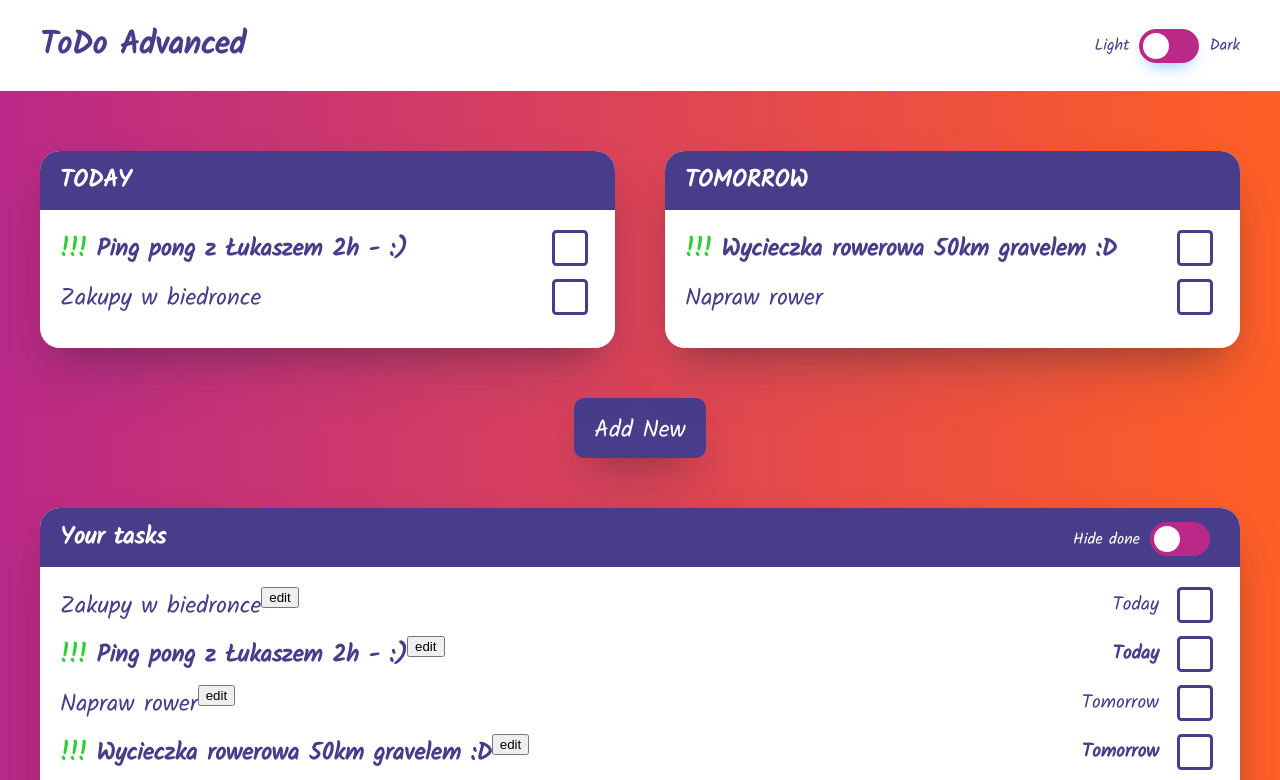
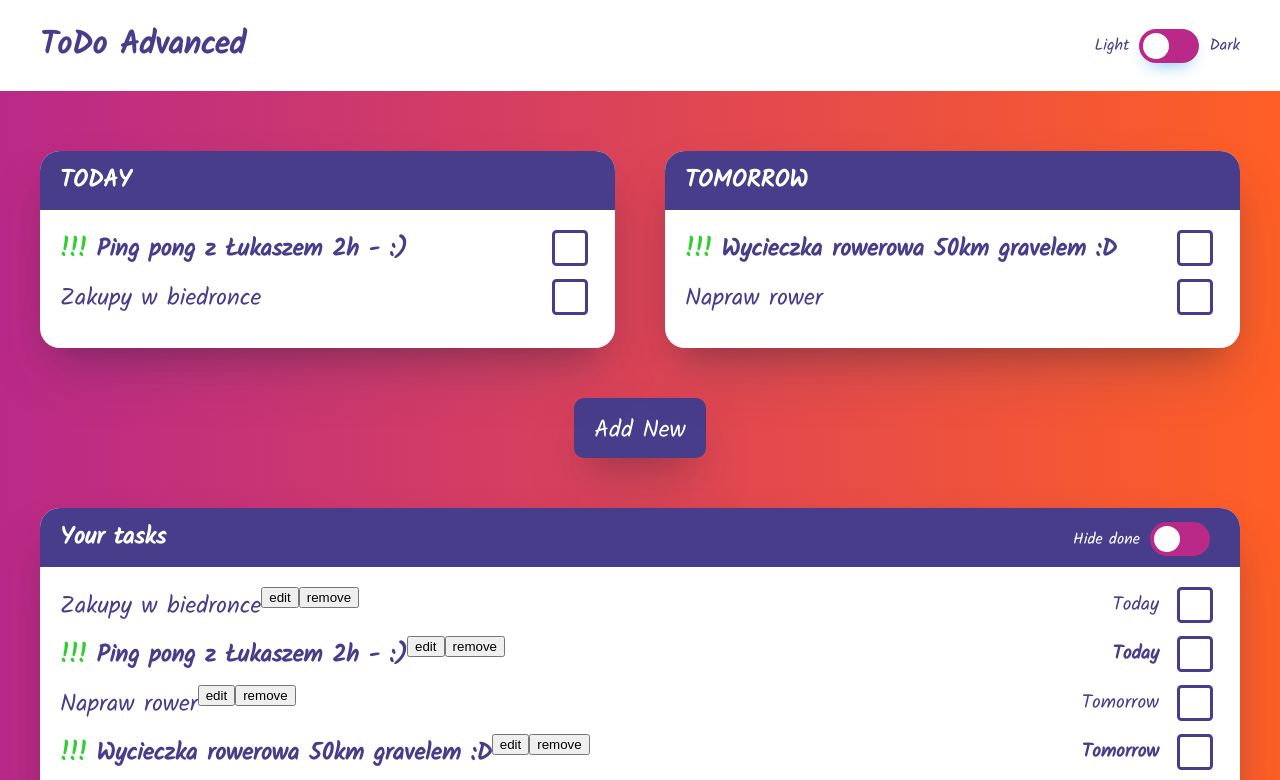
Before and after one commit to marek7654/todoAdvanced, a React (Create React App) app: page / in a window 1280 px wide. Shown: the top 780 px of the page. Built offline with nearby package versions, Linux system fonts and the light colour scheme.

Commit message:
remove Handler

```diff
--- a/src/components/todo/TodoListItem.js
+++ b/src/components/todo/TodoListItem.js
@@ -55,6 +55,13 @@ const TodoListItem = (props) => {
     dispatch(uiSliceActions.showEditor(true));
   };
 
+  const removeHandler = () => {
+    const proceed = window.confirm('Are you sure you want to remove it?');
+    if (proceed) {
+      dispatch(todoSliceActions.removeItem(id));
+    }
+  };
+
   return (
     <li
       className={`${classes.item} ${important ? 'bold' : ''} ${
@@ -64,6 +71,7 @@ const TodoListItem = (props) => {
       {important && <span className={classes.important}>!!!&nbsp;</span>}
       <span className={classes.title}>{title}</span>
       {!liteVersion && <button onClick={editHandler}>edit</button>}
+      {!liteVersion && <button onClick={removeHandler}>remove</button>}
       <div className={classes.date_box}>
         {!liteVersion && <span className={classes.date}>{dateString}</span>}
         <Checkbox id={id} checked={done} onCheckboxChange={checkboxHandler} />
--- a/src/store/todo-slice.js
+++ b/src/store/todo-slice.js
@@ -66,6 +66,9 @@ const todoSlice = createSlice({
       );
       state.items[itemIndex].done = !action.payload.done;
     },
+    removeItem(state, action) {
+      state.items = state.items.filter(item => item.id !== action.payload);
+    },
     hideDoneTasks(state, action) {
       state.hideDone = action.payload;
     },
```
